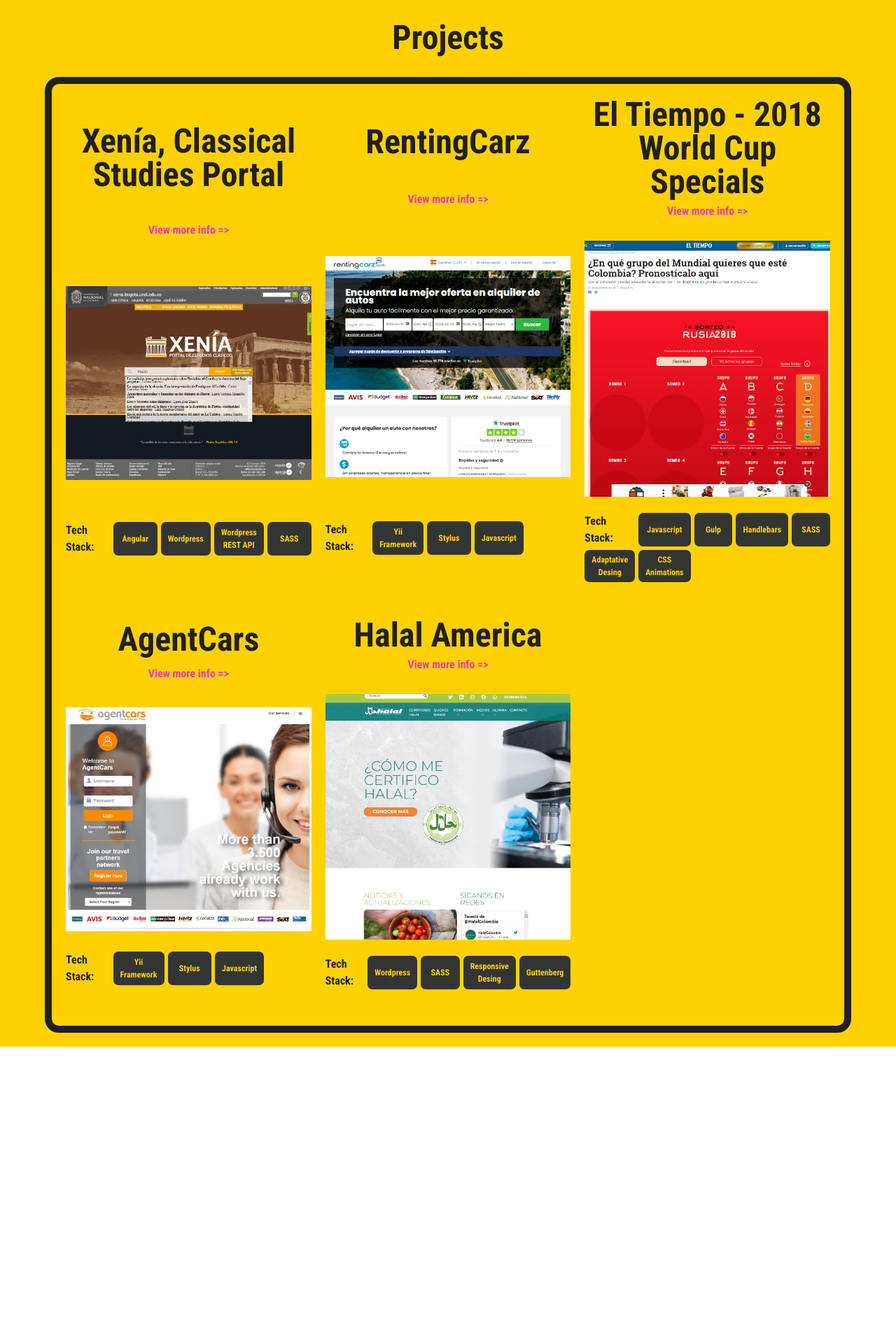
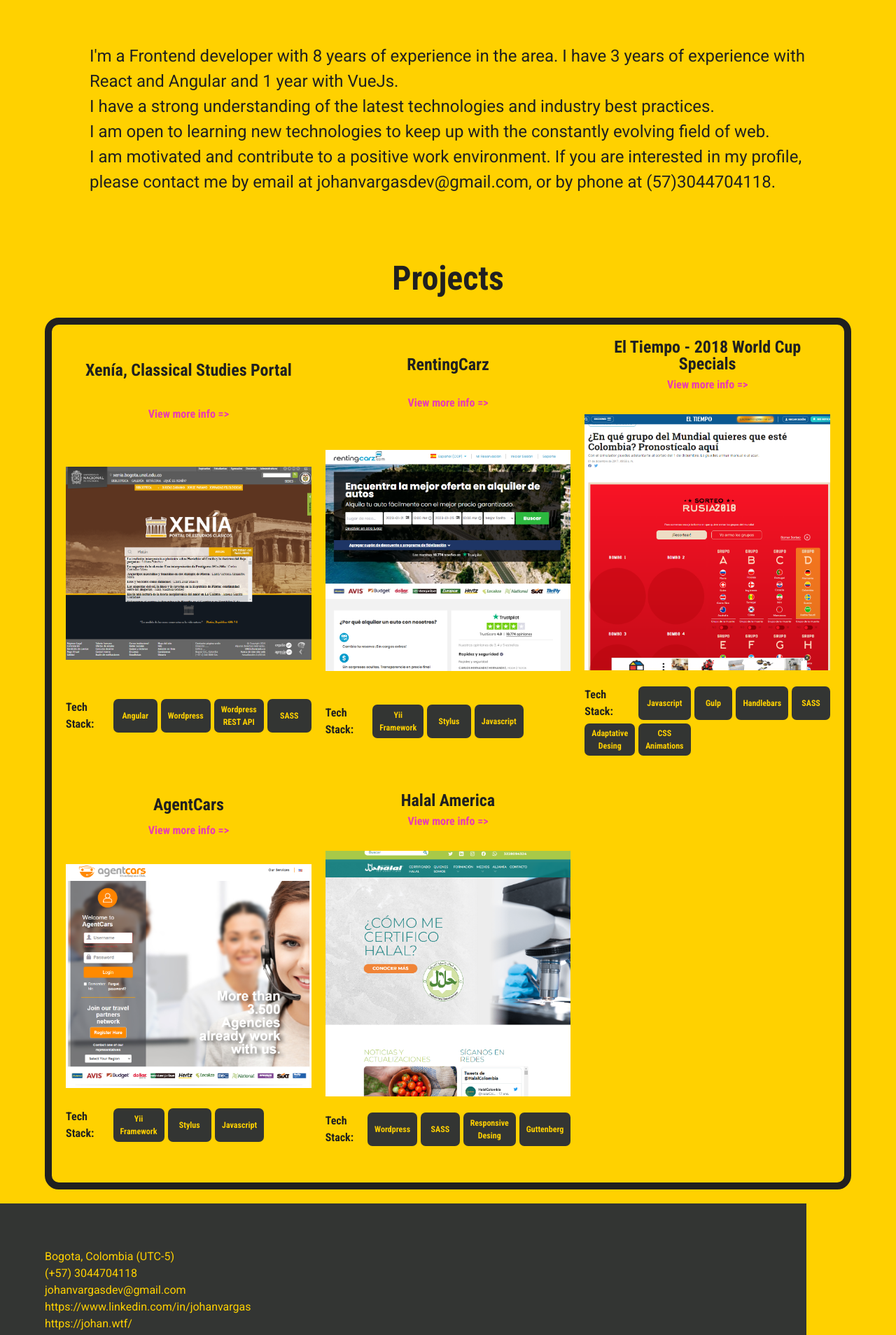
Before and after one commit to johanjaguardev/my-portfolio, a React (Vite) app: page / in a window 1280 px wide. Shown: the part 352-2260 px from the top of the page at 70% size. Before the commit the page ends 1848 px from the top, so only its background shows below. Built offline with nearby package versions, Linux system fonts and the light colour scheme.

Commit message:
description and basic contact info added

```diff
--- a/src/App.scss
+++ b/src/App.scss
@@ -44,9 +44,18 @@
   width: 100%;
 }
 
+.only-desktop {
+  @media screen and (max-width: $screenXS) {
+    display: none;
+  }
+}
+
 .App {
+  box-sizing: content-box;
   display: flex;
   flex-direction: column;
+  margin: 0;
+  padding: 0;
   width: 100%;
 }
 
@@ -57,17 +66,45 @@
 }
 
 .projects {
+  border: 10px solid $border-color;
+  border-radius: $border-radius;
   display: grid;
   gap: 20px;
-  grid-column: span 10;
+  grid-column: span 12;
   grid-template-columns: repeat(12, [col-start] 1fr);
-  border: 10px solid $border-color;
-  border-radius: $border-radius;
   margin: 0 0 rem(20px);
   padding: 20px;
 
+  @media screen and (max-width: $screenXS) {
+    margin: rem(20px);
+    padding: 20px;
+  }
+
   &__h2 {
-    grid-column: span 10;
+    grid-column: span 12;
     text-align: center;
   }
 }
+.description {
+  font-family: $font-general;
+  font-size: rem(24px);
+  grid-column: span 12;
+  padding: rem(64px);
+
+  @media screen and (max-width: $screenXS) {
+    font-size: rem(18px);
+    padding: rem(24px);
+    text-align: center;
+  }
+}
+
+.footer {
+  background-color: $bg-footer;
+  box-sizing: border-box;
+  margin: 0;
+  max-width: 100%;
+  padding: rem(64px);
+  p {
+    color: $footer-color;
+  }
+}
--- a/src/App.tsx
+++ b/src/App.tsx
@@ -130,9 +130,31 @@
 
   return (
     <div className="App">
-      <div className="container">
+      <header className="header container">
         {!logo && <h1>Portfolio - Johan Vargas</h1>}
         <img src={logo} className="logo" />
+      </header>
+      <div className="container">
+        <div className="description">
+          <p>
+            I'm a Frontend developer with 8 years of experience in the area. I
+            have 3 years of experience with React and Angular and 1 year with
+            VueJs.
+          </p>
+          <p className="only-desktop">
+            I have a strong understanding of the latest technologies and
+            industry best practices.{" "}
+          </p>
+          <p className="only-desktop">
+            I am open to learning new technologies to keep up with the
+            constantly evolving field of web.
+          </p>
+          <p className="only-desktop">
+            I am motivated and contribute to a positive work environment. If you
+            are interested in my profile, please contact me by email at
+            johanvargasdev@gmail.com, or by phone at (57)3044704118.
+          </p>
+        </div>
 
         {isAdminAvailable && <Admin projectValue={""} />}
 
@@ -147,6 +169,16 @@
           </React.Fragment>
         )}
       </div>
+      <footer className="footer container">
+        <p>
+          Bogota, Colombia (UTC-5) <br />
+          (+57) 3044704118 <br />
+          johanvargasdev@gmail.com
+          <br />
+          https://www.linkedin.com/in/johanvargas <br />
+          https://johan.wtf/
+        </p>
+      </footer>
     </div>
   );
 }
--- a/src/components/Project/Project.scss
+++ b/src/components/Project/Project.scss
@@ -36,8 +36,10 @@
 
   h2 {
     margin-bottom: rem(6px);
+    font-size: rem(24px);
     line-height: 1;
     text-align: center;
+
     a {
       color: $h-color;
       text-align: center;
--- a/src/sass/_variables.scss
+++ b/src/sass/_variables.scss
@@ -40,5 +40,7 @@
 $h-color: $eerie-black;
 $p-color: $eerie-black;
 $a-color: $frostbite;
+$bg-footer: $jet;
+$footer-color: $cyber-yellow;
 
 $tag-color: $jet;
```
